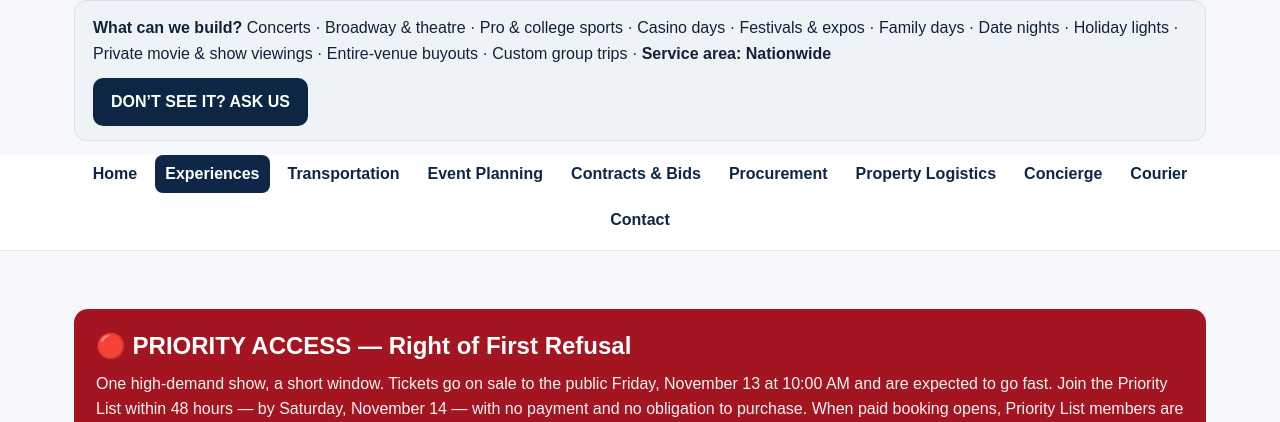
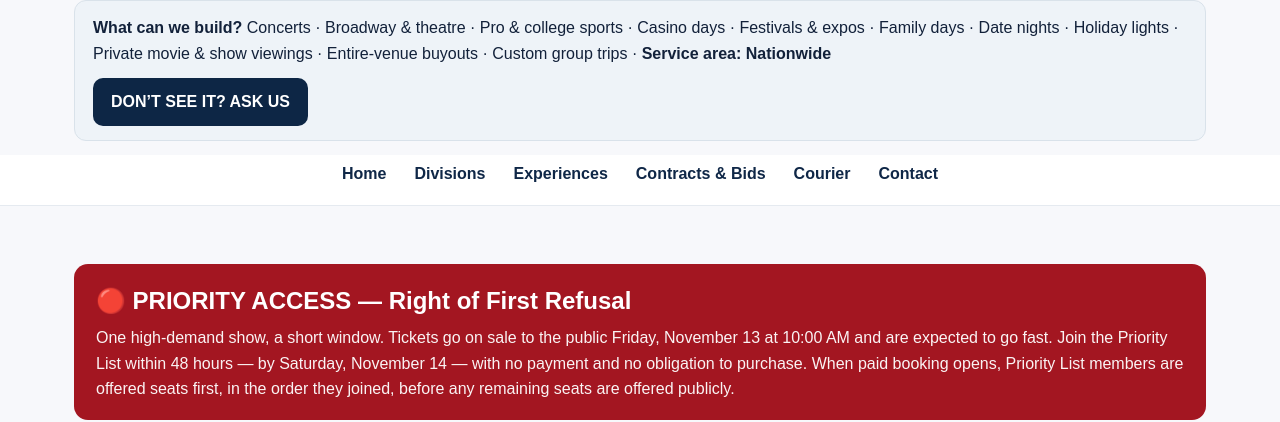
Before and after one commit to legacywise24/legacylogisticssolutions-site, a plain HTML site: page experiences.html in a window 1280 px wide. Shown: the part 1002-1424 px from the top of the page. Drawn offline with Linux system fonts and the light colour scheme; a script that the page names is missing; files whose address does not match are found by name.

Commit message:
Phase 1: new Divisions nav on experiences.html

```diff
--- a/experiences.html
+++ b/experiences.html
@@ -40,7 +40,7 @@
 </section>
 <div class="wrap"><div class="slimbar"><span><strong>What can we build?</strong> Concerts · Broadway &amp; theatre · Pro &amp; college sports · Casino days · Festivals &amp; expos · Family days · Date nights · Holiday lights · Private movie &amp; show viewings · Entire-venue buyouts · Custom group trips · <strong>Service area: Nationwide</strong></span><a href="https://tally.so/r/YjP7x0?event=Guest%27s%20chosen%20venue%20%E2%80%94%20Custom%20Request%20%E2%80%94%20Your%20date">DON’T SEE IT? ASK US</a></div></div>
 
-<nav class="company-nav" aria-label="Site navigation"><div class="wrap"><a href="index.html">Home</a><a href="experiences.html" aria-current="page">Experiences</a><a href="transportation.html">Transportation</a><a href="event-planning.html">Event Planning</a><a href="transportation-contracts.html">Contracts &amp; Bids</a><a href="procurement.html">Procurement</a><a href="property-project-logistics.html">Property Logistics</a><a href="concierge.html">Concierge</a><a href="crunch-time-courier.html">Courier</a><a href="tel:+19295155159">Contact</a></div></nav>
+<nav class="company-nav" aria-label="Site navigation"><div class="wrap"><a href="index.html">Home</a><div class="nav-dropdown"><button type="button" class="nav-dropdown-toggle" aria-haspopup="true" aria-expanded="false">Divisions</button><div class="nav-dropdown-menu"><a href="transportation.html">Transportation</a><a href="experiences.html">Travel &amp; Experiences</a><a href="concierge.html">Concierge Services</a><a href="event-planning.html">Event Planning</a><a href="venue-procurement.html">Venue Procurement</a><a href="corporate-services.html">Corporate Services</a><a href="college-relocation.html">College &amp; Relocation Services</a><a href="procurement.html">Procurement &amp; Sourcing</a><a href="trade-show-signage.html">Trade Show &amp; Signage</a><a href="municipal-services.html">Municipal Services</a></div></div><a href="experiences.html">Experiences</a><a href="transportation-contracts.html">Contracts &amp; Bids</a><a href="crunch-time-courier.html">Courier</a><a href="tel:+19295155159">Contact</a></div></nav>
 <main><section class="wrap content-page">
 <div class="sectionhead red"><h2>🔴 PRIORITY ACCESS — Right of First Refusal</h2><p>One high-demand show, a short window. Tickets go on sale to the public Friday, November 13 at 10:00 AM and are expected to go fast. Join the Priority List within 48 hours — by Saturday, November 14 — with no payment and no obligation to purchase. When paid booking opens, Priority List members are offered seats first, in the order they joined, before any remaining seats are offered publicly.</p></div>
 <div class="tiles">
```
